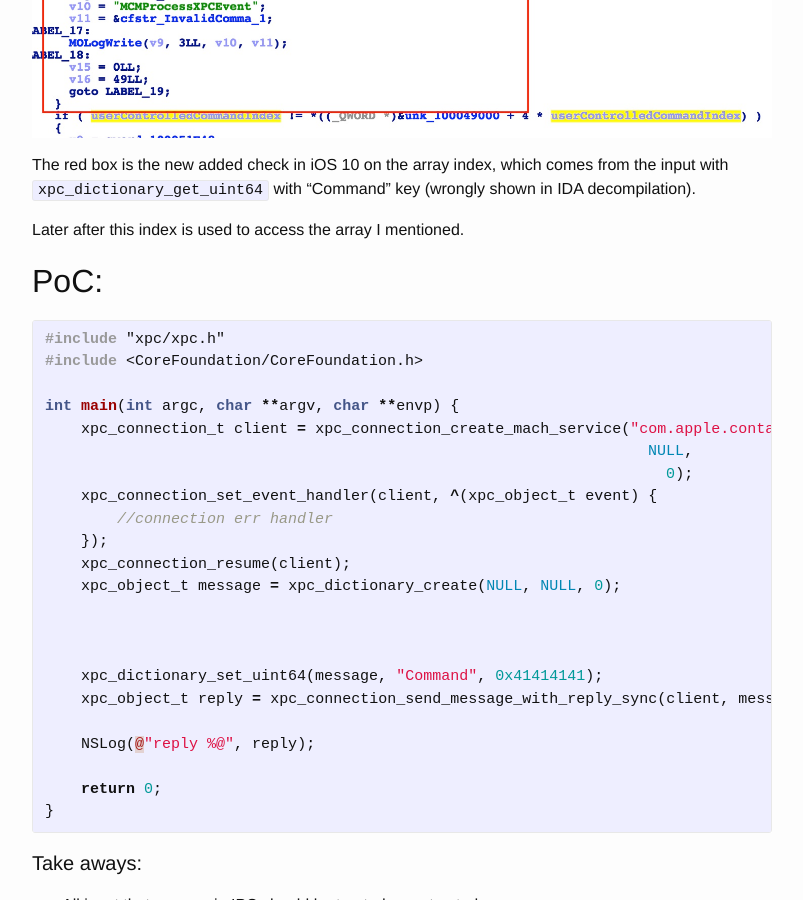
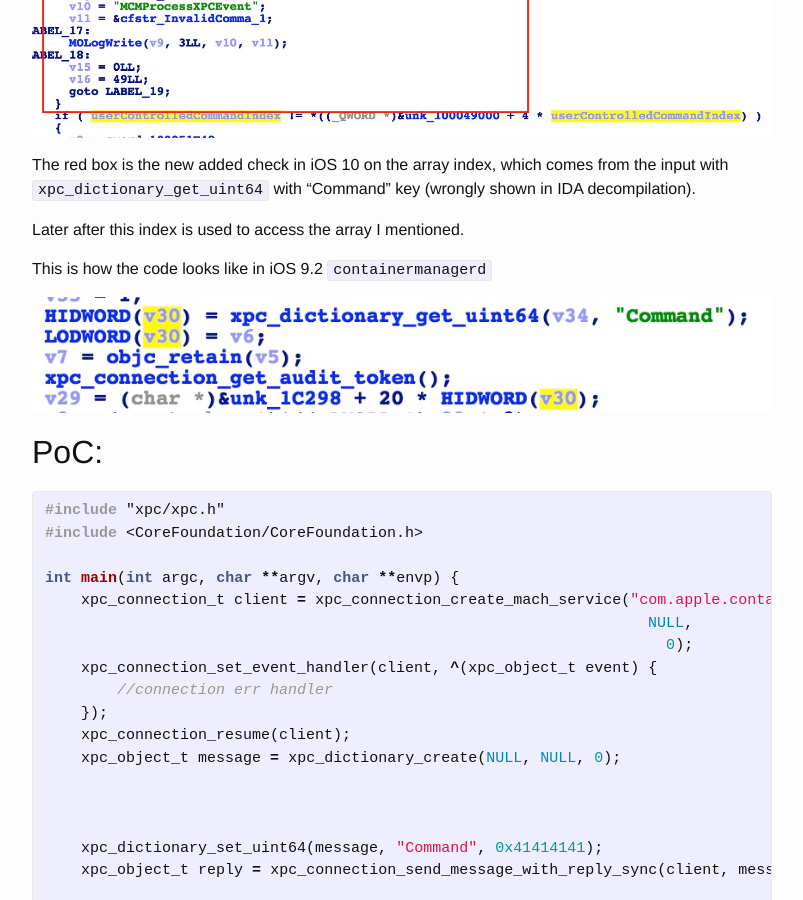
Before and after one commit to marcograss/marcograss.github.io, a Jekyll site: the page built from _posts/2016-06-17-containermanagerd-xpc-array-oob.markdown, in a window 1280 px wide and 900 px high, scrolled down 1132 px. Shown: the whole window, without its empty margins (238-1041 px from the left). Built offline with Jekyll 4.4.1, drawn with Linux system fonts in a browser that asks for light colours.

Commit message:
added 9.2 screenshot

```diff
--- a/_posts/2016-06-17-containermanagerd-xpc-array-oob.markdown
+++ b/_posts/2016-06-17-containermanagerd-xpc-array-oob.markdown
@@ -29,11 +29,15 @@ If you want to see more details about the bug, just drop a unpatched version of
 
 ## Vulnerable Code
 
-![containermanagerd vulnerable code](/assets/containermanagerd.jpg)
+![containermanagerd patched](/assets/containermanagerd.jpg)
 
 The red box is the new added check in iOS 10 on the array index, which comes from the input with `xpc_dictionary_get_uint64` with "Command" key (wrongly shown in IDA decompilation).
 
 Later after this index is used to access the array I mentioned.
+
+This is how the code looks like in iOS 9.2 `containermanagerd`
+
+![containermanagerd vuln](/assets/containermanagerd_vuln.jpg)
 
 ## PoC:
 
```
Also changed, not shown: assets/containermanagerd_vuln.jpg (added).
